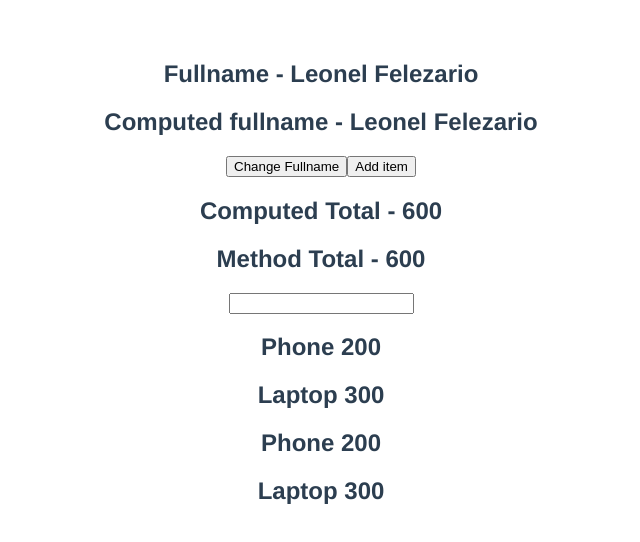
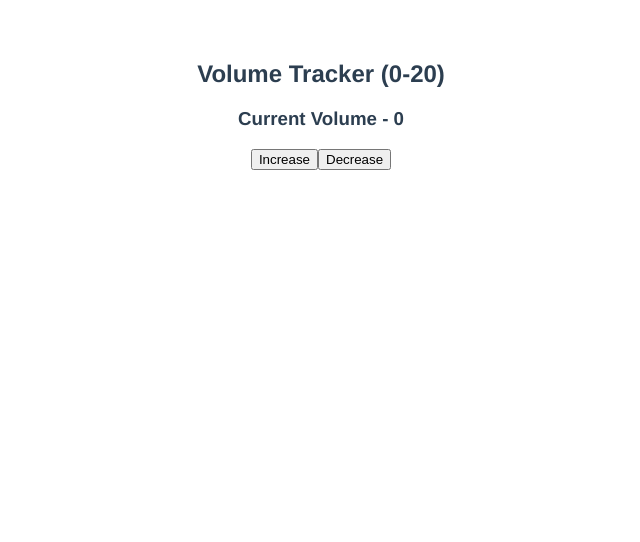
Before and after one commit to Daemusin12/vue-js, a Vue app in the folder hello-world/: page / in a window 1280 px wide. Shown: the top 542 px of the page, without its empty margins (319-959 px from the left). Built offline with nearby package versions, Linux system fonts and the light colour scheme.

Commit message:
watchers

```diff
--- /dev/null
+++ b/hello-world/src/WatchersApp.vue
@@ -0,0 +1,43 @@
+<template>
+  <h2>Volume Tracker (0-20)</h2>
+  <h3>Current Volume - {{ volume }}</h3>
+  <div>
+    <button @click="volume += 2">Increase</button>
+    <button @click="volume -= 2">Decrease</button>
+  </div>
+</template>
+
+<script>
+export default {
+    name: 'App',
+    data() {
+        return {
+          volume: 0
+        };
+    },
+    methods: {
+    },
+    computed: {
+    },
+    watch: {
+      volume(newValue, oldValue) {
+        if (newValue === 16 && newValue > oldValue) {
+          alert(
+            'Listening to a high volume for a long time may damage your hearing'
+          )
+        }
+      }
+    }
+}
+</script>
+
+<style>
+#app {
+  font-family: Avenir, Helvetica, Arial, sans-serif;
+  -webkit-font-smoothing: antialiased;
+  -moz-osx-font-smoothing: grayscale;
+  text-align: center;
+  color: #2c3e50;
+  margin-top: 60px;
+}
+</style>
--- a/hello-world/src/main.js
+++ b/hello-world/src/main.js
@@ -3,6 +3,7 @@ import { createApp } from 'vue'
 // import MethodApp from './MethodApp.vue'
 // import EventhandlingApp from './EventHandlingApp.vue'
 // import FormhandlingApp from './FormHandlingApp.vue'
-import ComputedPropertiesApp from './ComputedPropertiesApp.vue'
+// import ComputedPropertiesApp from './ComputedPropertiesApp.vue'
+import WatchersApp from './WatchersApp.vue'
 
-createApp(ComputedPropertiesApp).mount('#app')
+createApp(WatchersApp).mount('#app')
```
